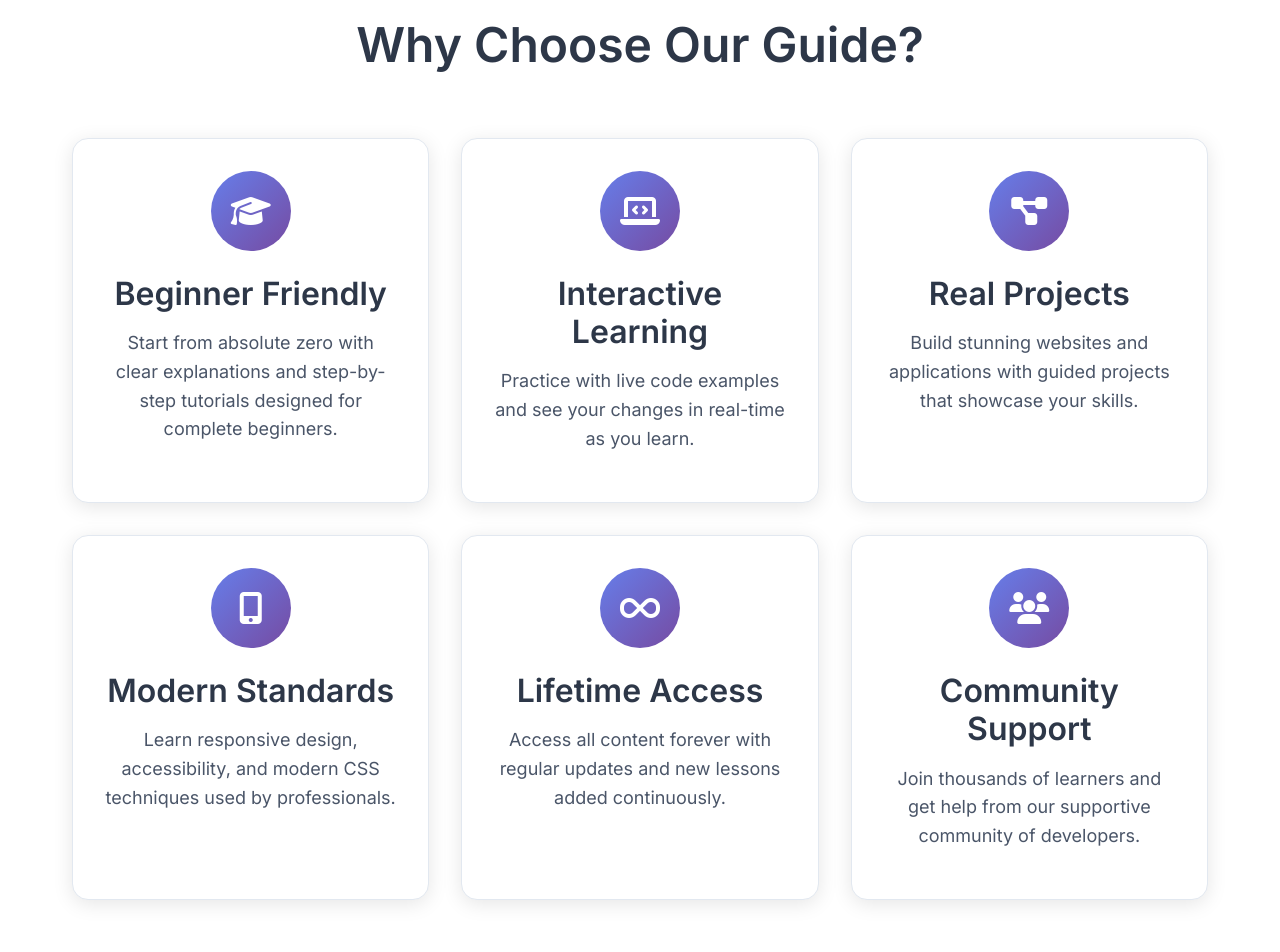
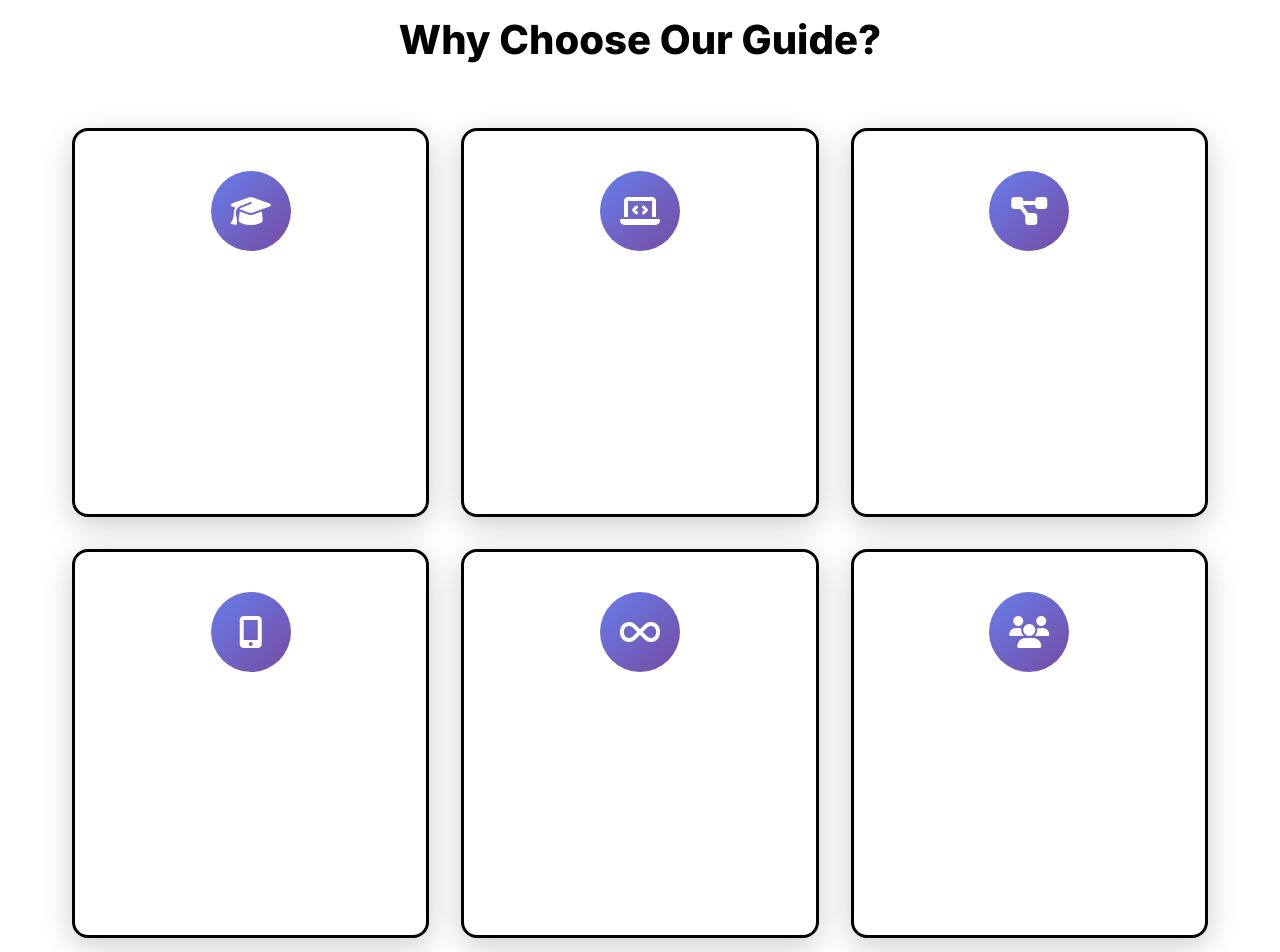
Before and after one commit to Seb2104/A-Guide-To-Web-Dev, a plain HTML site: page index.html in a window 1280 px wide. Shown: the part 960-1912 px from the top of the page. Drawn offline with Linux system fonts and the light colour scheme.

Commit message:
ergvoujergv

```diff
--- a/index.html
+++ b/index.html
@@ -96,44 +96,44 @@
                         <div class="feature-icon">
                             <i class="fas fa-graduation-cap"></i>
                         </div>
-                        <h3>Beginner Friendly</h3>
-                        <p>Start from absolute zero with clear explanations and step-by-step tutorials designed for
+                        <h3 id="feature-title">Beginner Friendly</h3>
+                        <p id="pp">Start from absolute zero with clear explanations and step-by-step tutorials designed for
                             complete beginners.</p>
                     </div>
                     <div class="feature-card">
                         <div class="feature-icon">
                             <i class="fas fa-laptop-code"></i>
                         </div>
-                        <h3>Interactive Learning</h3>
-                        <p>Practice with live code examples and see your changes in real-time as you learn.</p>
+                        <h3 id="feature-title">Interactive Learning</h3>
+                        <p id="pp">Practice with live code examples and see your changes in real-time as you learn.</p>
                     </div>
                     <div class="feature-card">
                         <div class="feature-icon">
                             <i class="fas fa-project-diagram"></i>
                         </div>
-                        <h3>Real Projects</h3>
-                        <p>Build stunning websites and applications with guided projects that showcase your skills.</p>
+                        <h3 id="feature-title">Real Projects</h3>
+                        <p id="pp">Build stunning websites and applications with guided projects that showcase your skills.</p>
                     </div>
                     <div class="feature-card">
                         <div class="feature-icon">
                             <i class="fas fa-mobile-alt"></i>
                         </div>
-                        <h3>Modern Standards</h3>
-                        <p>Learn responsive design, accessibility, and modern CSS techniques used by professionals.</p>
+                        <h3 id="feature-title">Modern Standards</h3>
+                        <p id="pp">Learn responsive design, accessibility, and modern CSS techniques used by professionals.</p>
                     </div>
                     <div class="feature-card">
                         <div class="feature-icon">
                             <i class="fas fa-infinity"></i>
                         </div>
-                        <h3>Lifetime Access</h3>
-                        <p>Access all content forever with regular updates and new lessons added continuously.</p>
+                        <h3 id="feature-title">Lifetime Access</h3>
+                        <p id="pp">Access all content forever with regular updates and new lessons added continuously.</p>
                     </div>
                     <div class="feature-card">
                         <div class="feature-icon">
                             <i class="fas fa-users"></i>
                         </div>
-                        <h3>Community Support</h3>
-                        <p>Join thousands of learners and get help from our supportive community of developers.</p>
+                        <h3 id="feature-title">Community Support</h3>
+                        <p id="pp">Join thousands of learners and get help from our supportive community of developers.</p>
                     </div>
                 </div>
             </div>
--- a/styles/styles.css
+++ b/styles/styles.css
@@ -38,13 +38,31 @@ h2 {
 
 h3 {
     font-size: clamp(1.5rem, 3vw, 2rem);
+    color: #ffffff;
+    font-weight: 700;
+}
+
+#feature-title {
+    color: #ffffff;
+    font-weight: 700;
 }
 
 p {
     margin-bottom: 1rem;
-    color: #4a5568;
-    font-size: 1.1rem;
+    color: #ffffff;
+    font-size: 1.2rem;
+    font-weight: 500;
+    line-height: 1.8;
 }
+
+#pp {
+    margin-bottom: 1rem;
+    color: #ffffff;
+    font-size: 1.2rem;
+    font-weight: 500;
+    line-height: 1.8;
+}
+
 
 a {
     text-decoration: none;
@@ -65,7 +83,7 @@ a {
      -webkit-background-clip: text;
      -webkit-text-fill-color: transparent;
      background-clip: text;
-    text-shadow: 0 0 20px rgba(229, 62, 62, 0.4);
+     text-shadow: 0 0 20px rgba(255, 255, 255, 0.226);
      filter: drop-shadow(0 2px 4px rgba(0, 0, 0, 0.3));
      animation: gradientShift 3s ease-in-out infinite;
      position: relative;
@@ -312,6 +330,7 @@ a {
     margin-bottom: 2rem;
     opacity: 0.9;
     line-height: 1.6;
+    color: white;
 }
 
  .hero-buttons {
@@ -434,7 +453,9 @@ a {
 .section-title {
     text-align: center;
     margin-bottom: 4rem;
-    color: #2d3748;
+    color: #000000;
+    font-weight: 800;
+    font-size: 2.5rem;
 }
 
  .features-grid {
@@ -444,13 +465,13 @@ a {
  }
 
 .feature-card {
-    background: white;
-    padding: 2rem;
+    background: #ffffff;
+    padding: 2.5rem;
     border-radius: 16px;
     text-align: center;
-    box-shadow: 0 4px 20px rgba(0, 0, 0, 0.1);
+    box-shadow: 0 8px 30px rgba(0, 0, 0, 0.2);
     transition: all 0.3s ease;
-    border: 1px solid #e2e8f0;
+    border: 3px solid #000000;
 }
 
  .feature-card:hover {
@@ -473,12 +494,16 @@ a {
 
 .feature-card h3 {
     margin-bottom: 1rem;
-    color: #2d3748;
+    color: #000000;
+    font-weight: 700;
+    font-size: 1.5rem;
 }
 
 .feature-card p {
-    color: #4a5568;
-    line-height: 1.6;
+    color: #000000;
+    line-height: 1.8;
+    font-weight: 500;
+    font-size: 1.1rem;
 }
 
  /* ===== LEARNING PATH SECTION ===== */
@@ -541,13 +566,18 @@ a {
  }
 
 .timeline-content h3 {
-    color: #2d3748;
+    color: #ffffff;
     margin-bottom: 1rem;
+    font-weight: 700;
+    font-size: 1.5rem;
 }
 
 .timeline-content p {
-    color: #4a5568;
+    color: #ffffff;
     margin-bottom: 1.5rem;
+    font-weight: 500;
+    font-size: 1.1rem;
+    line-height: 1.8;
 }
 
  .timeline-link {
@@ -603,13 +633,17 @@ a {
 
 .cta-content h2 {
     margin-bottom: 1rem;
-    color: #2d3748;
+    color: #000000;
+    font-weight: 800;
+    font-size: 2.5rem;
 }
 
 .cta-content p {
-    font-size: 1.25rem;
+    font-size: 1.4rem;
     margin-bottom: 2rem;
-    color: #4a5568;
+    color: #000000;
+    font-weight: 500;
+    line-height: 1.8;
 }
 
  /* ===== FOOTER ===== */
@@ -1328,33 +1362,41 @@ img {
          justify-content: center;
      }
  }
-.Intro-box{
-    border-bottom:2px solid black ;
+
+ .Intro-box {
+     border-bottom: 2px solid black;
      text-align: center;
  }
-.Question-What{
+
+ .Question-What {
      font-weight: 700;
      text-align: center;
 
  }
-#Intro-para{
+
+ #Intro-para {
      text-align: center;
 
  }
-.intro-List{
+
+ .intro-List {
      text-align: center;
  }
-#basic-html-p{
+
+ #basic-html-p {
      text-align: center;
      color: white;
  }
-.Basic-html-ul{
+
+ .Basic-html-ul {
      text-align: center;
  }
-.HET{
+
+ .HET {
      font-weight: bold;
  }
-table{
+
+ table {
      width: 500px;
      border-collapse: collapse;
      margin: 50px auto;
@@ -1363,14 +1405,18 @@ table{
      right: 25px;
 
  }
-th, td {
+
+ th,
+ td {
      border: 1px solid #ddd;
      padding: 12px;
      text-align: left;
  }
+
  th {
      font-weight: bold;
  }
-  .html-headings{
+
+ .html-headings {
      text-align: center;
  }
```
Lines whose indentation alone changed are shown as unchanged.
